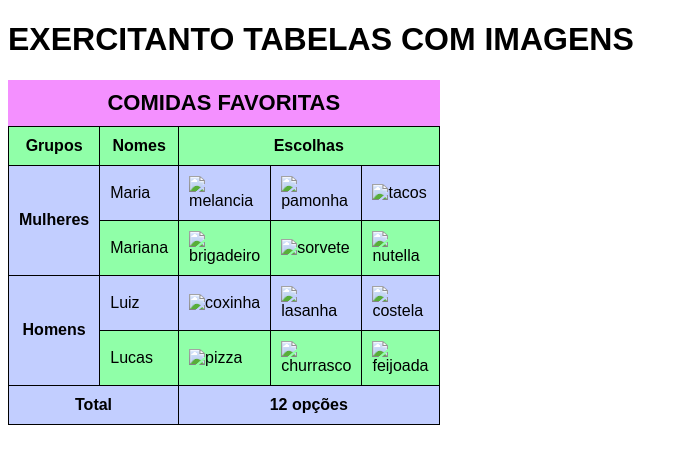
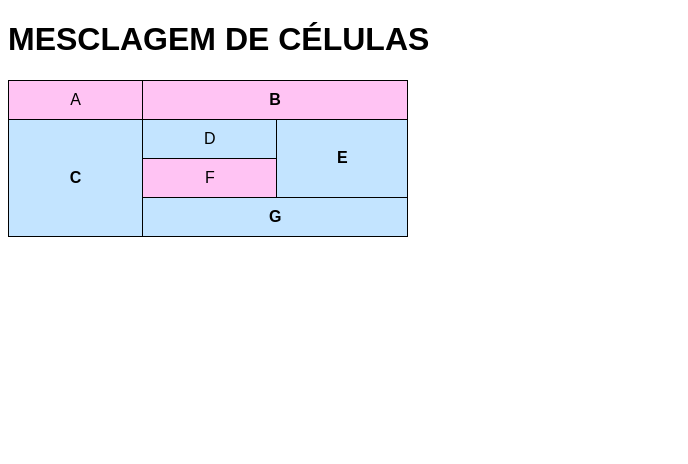
Before and after one commit to projgioliveira/iw_edilma, a plain HTML site: page index.html in a window 1280 px wide. Shown: the whole page, without its empty margins (0-688 px from the left). Drawn offline with Linux system fonts and the light colour scheme.

Commit message:
tabela 3

```diff
--- a/index.html
+++ b/index.html
@@ -4,7 +4,7 @@
     <meta charset="UTF-8">
     <meta http-equiv="X-UA-Compatible" content="IE=edge">
     <meta name="viewport" content="width=device-width, initial-scale=1.0">
-    <title>Tabela 2</title>
+    <title>Tabela 3</title>
 
          <!----------ESTILO--------->
          <style>
@@ -20,86 +20,61 @@
             td, th {
                 border: 1px solid black; /*EXPESSURA E ESTILO DA BORDA DAS CÉLULAS*/
                 padding: 10px; /*DISTÂNCIA ENTRE E CONTEÚDO E AS BORDAS */
+                text-align: center; /*ALINHAMENTO DO TEXTO*/
+
             }
 
             caption {
                 font-size: 22px; /*TAMANHO DA FONTE DO TÍTULO DA TABELA*/
                 font-weight: bold; /*PESO OU INTENSIDADE DA FONTE*/
                 padding: 10px; /*DISTÂNCIA ENTRE O CONTEÚDO E AS BORDAS*/
-            background-color: rgb(244, 144, 255); /*COR DO FUNDO DO TÍTULO DA TABELA*/
+                background-color: rgb(250, 255, 195); /*COR DO FUNDO DO TÍTULO DA TABELA*/
             }
 
             thead, tfoot {
-            background-color: #12ab57; /*COR DO FUNDO DO CABEÇALHO E RODAPÈ DA TABELA*/
-            color: rgb(255, 144, 144); /*COR DA FONTE*/
+                background-color: #ffffff; /*COR DO FUNDO DO CABEÇALHO E RODAPÈ DA TABELA*/
+                color: rgb(250, 255, 195); /*COR DA FONTE*/
             }
 
             tbody > tr:nth-child(odd) { /*LINHAS ÍMPARES*/
-            background-color: rgb(144, 255, 168); /*COR DE FUNDO DA LINHA*/
+                background-color: rgb(255, 195, 243); /*COR DE FUNDO DA LINHA*/
             }
 
             tbody > :nth-child(even) { /*LINHAS PARES*/
-            background-color: rgb(194, 206, 255); /*COR DE FUNDO DA LINHA*/
+                background-color: rgb(195, 228, 255); /*COR DE FUNDO DA LINHA*/
             }
 
             td.num {
-            text-align: right; /*ALINHAMENTO DO TEXTO DA CLASSE "NUM"*/
+                text-align: center; /*ALINHAMENTO DO TEXTO DA CLASSE "NUM"*/
             }
 
         </style>
 
         <!-----FIM ESTILO----->
-
 </head>
 <body>
-    <h1>EXERCITANTO TABELAS COM IMAGENS</h1>
+    <h1>MESCLAGEM DE CÉLULAS</h1>
 
         <table>
-        <caption>COMIDAS FAVORITAS</caption>
 
             <tr>
-            <th style="width: 40px;">Grupos</th>
-            <th style="width: 40px;">Nomes</th>
-            <th colspan="3">Escolhas</th>
+                <td>A</td>
+                <th colspan="2">B</th>
             </tr>
 
             <tr>
-            <th rowspan="2">Mulheres</th>
-            <td>Maria</td>
-          <td><img src="imagens/Melancia-01-scaled-1.jpg" alt="melancia", style="left:60;", width="110px"></td>
-          <td><img src="imagens/pamonha.jpg" alt="pamonha", style="left:60", width="110px"></td>
-          <td><img src="imagens/taco-de-carne-1024x1024.png" alt="tacos", style="left:60", width="110px"></td>
+                <th rowspan="3">C</th>
+                <td>D</td>
+                <th rowspan="2">E</th>
             </tr>
 
             <tr>
-            <td>Mariana</td>
-         <td><img src="imagens/brigadeiro.jpg" alt="brigadeiro", width="110px"></td>
-         <td><img src="imagens/economize-fazendo-sorvete.jpg" alt="sorvete", width="110px"></td>
-         <td><img src="imagens/creme-de-avela-pote-140g-nutella-pote-9bf7de53b9.jpg" alt="nutella", width="90px"></td>
+                <td>F</td>
             </tr>
 
             <tr>
-            <th rowspan="2">Homens</th>
-            <td>Luiz</td>
-          <td><img src="imagens/coxinha-g772e5ca7a_1920.webp" alt="coxinha", width="110px"></td>
-          <td><img src="imagens/lasanha-3.jpeg" alt="lasanha", width="110px"></td>
-          <td><img src="imagens/costela-angus.jpg" alt="costela", width="110px"></td>
+                <th colspan="2">G</th>
             </tr>
-
-        <tr>
-            <td>Lucas</td>
-            <td><img src="imagens/pizza-pepperoni.webp" alt="pizza", width="110px"></td>
-            <td><img src="imagens/7b98703f48b0025160f2b9b5aad2a874_XL.jpg" alt="churrasco", width="110px"></td>
-            <td><img src="imagens/feijoada-1-500x500.jpg" alt="feijoada", width="110px"></td>
-        </tr>
-
-        <tr>
-            <th colspan="2">Total</th>
-            <th colspan="3">12 opções</th>
-        </tr>
-
-
-
         </table>
 </body>
 </html>
```
Lines whose indentation alone changed are shown as unchanged.
